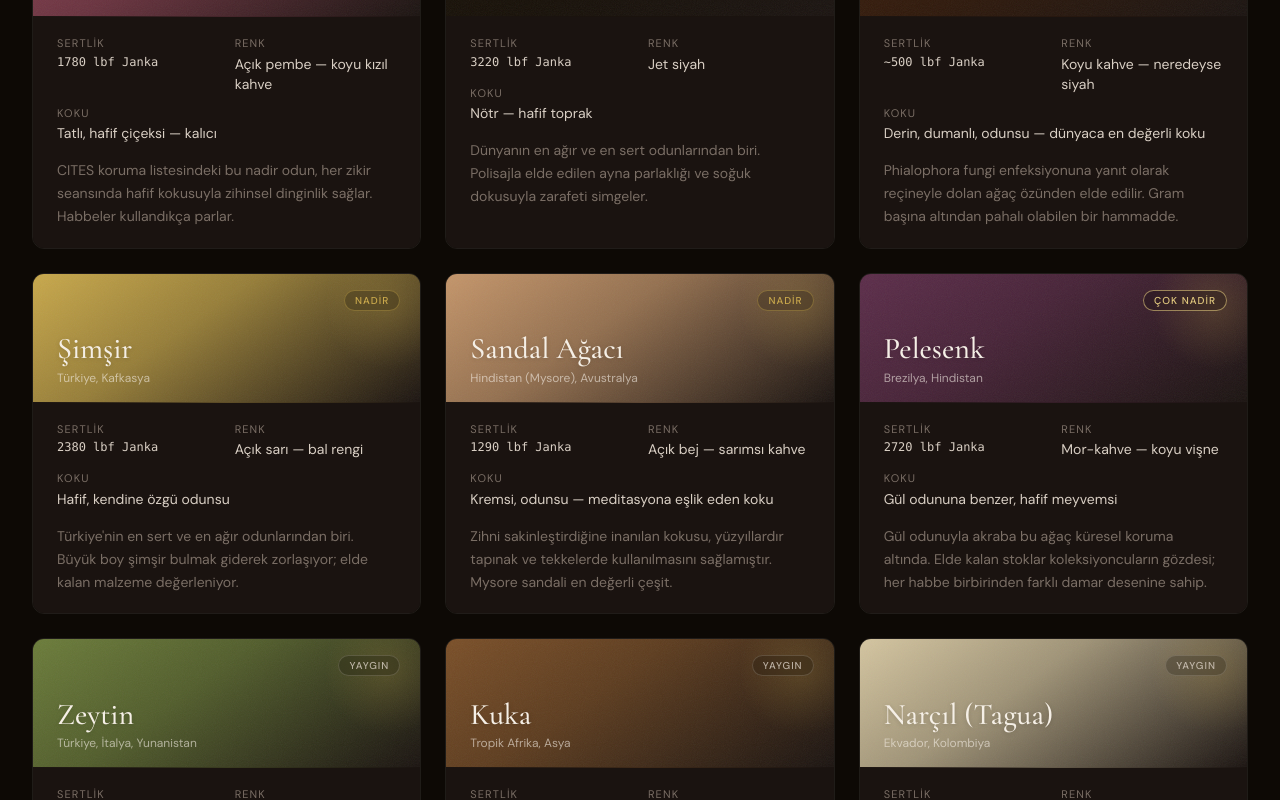
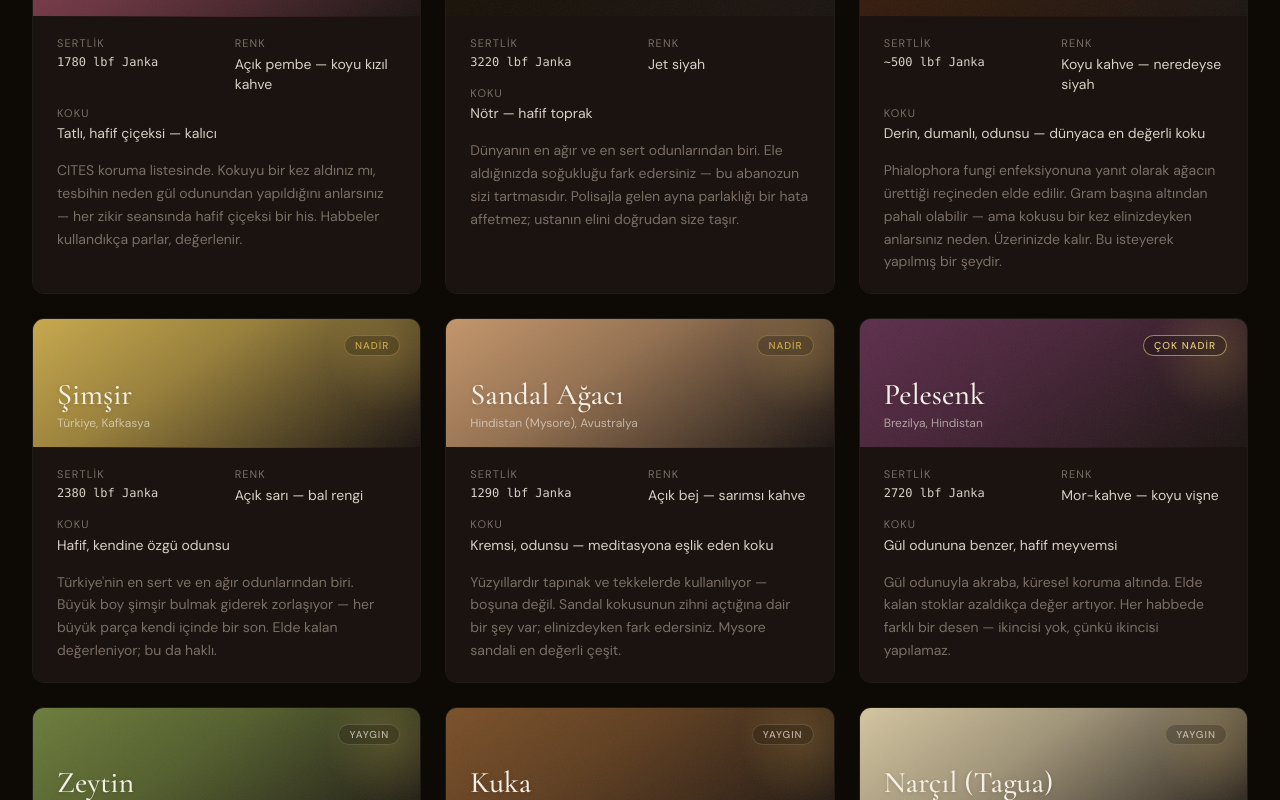
Before and after one commit to kuljhu/tesbih-usta, a Next.js app: page / in a window 1280 px wide. Shown: the part 2060-2860 px from the top of the page. Built offline with nearby package versions, Linux system fonts and the light colour scheme.

Commit message:
copy: malzeme ve kesim notları duygusal gerçekle birleştirildi + manifesto güncellendi

```diff
--- a/src/components/manifesto/ManifestoSection.tsx
+++ b/src/components/manifesto/ManifestoSection.tsx
@@ -38,13 +38,13 @@ export default function ManifestoSection() {
         <p className="text-[10px] uppercase tracking-[0.4em] text-gold mb-8">Utku Mert Tunçay</p>
 
         <blockquote className="font-serif text-3xl md:text-5xl lg:text-6xl font-light leading-snug text-cream">
-          Her tesbih bir kez yapılır.
+          Malzeme aklına düşmeden,
           <br />
-          <em className="text-gold not-italic">Bir daha yapılmaz.</em>
+          <em className="text-gold not-italic">gönlün kesime niyet etmeden.</em>
         </blockquote>
 
         <p className="mt-8 font-serif italic text-base md:text-lg text-muted">
-          İmamesindeki imzayı elinize aldığınızda görürsünüz.
+          Her tesbih böyle başlar.
         </p>
       </motion.div>
     </section>
--- a/src/data/cuts.ts
+++ b/src/data/cuts.ts
@@ -25,7 +25,7 @@ export const cuts: Cut[] = [
     ottoman: "مسکوی",
     era: "klasik-osmanlı",
     form: "Ortası şişkin, uçları hafif sivri — misk tohumuna öykünür",
-    note: "İmparatorluk atölyelerinin imzası sayılır. Adı misk kokusundan gelir; saray tesbihlerinde kehribar ve öd ağacıyla birlikte kullanılmıştır.",
+    note: "Adı misk kokusundan gelir. Saray tesbihlerinde kehribar ve öd ağacıyla buluşturulmuş — imparatorluk atölyelerinin tercihiydi. Usta işi mi değil mi, imamesine bakın.",
     materials: ["Kehribar", "Öd Ağacı", "Gül Odunu"],
     shape: "50% 50% 50% 50% / 40% 40% 60% 60%",
   },
@@ -35,7 +35,7 @@ export const cuts: Cut[] = [
     ottoman: "شلغمی",
     era: "klasik-osmanlı",
     form: "Gövdesi şişkin, iki ucu belirgin biçimde sivrilen — şalgam formu",
-    note: "Klasik Osmanlı dönemi tesbihlerinde yaygın bir kesim. Sığırcıktan daha geniş gövdesiyle ayırt edilir. Kahvehane kültüründe tercih edilen formlar arasında yer alır.",
+    note: "Klasik Osmanlı. İnce ve uzun — parmaklar arasında kendi ritmine girer, fark edilmeden. Kahvehane kültüründe bu kadar yaygınlaşmasının sebebi bu olabilir.",
     materials: ["Abanoz", "Oltu Taşı", "Şimşir", "Bakelit"],
     shape: "50% 50% 50% 50% / 35% 35% 65% 65%",
   },
@@ -45,7 +45,7 @@ export const cuts: Cut[] = [
     ottoman: "سیغیرجق",
     era: "istanbul-atölye",
     form: "Uçları huni gibi daralan ince bir bel — iki yönlü konik",
-    note: "İstanbul atölyelerinin zor ve prestijli kesimi. Usta işçiliği gerektirir; denge ve simetri küçük bir sapmayla kaybolur. Koleksiyoncular bu kesimi eline geçirebilmek için yıllarca bekler.",
+    note: "İstanbul atölyelerinin en zor kesimi. Başparmak yerini bilir — düşünmeden. Denge ve simetri küçük bir sapmayla kaybolur; usta işçiliği gerektirir. Koleksiyoncular yıllarca bekler, haklılar.",
     materials: ["Kehribar", "Şimşir", "Mamut Dişi", "Galalith"],
     shape: "50% 50% 50% 50% / 50% 50% 50% 50%",
   },
@@ -55,7 +55,7 @@ export const cuts: Cut[] = [
     ottoman: "بيضی",
     era: "evrensel",
     form: "Zeytin çekirdeği — simetrik oval, kenarlara doğru incelir",
-    note: "Tutuş konforu en yüksek kesim olarak bilinir. Osmanlı döneminden bu yana kullanımda; hem günlük hem de koleksiyonluk tesbihlerde tercih edilir.",
+    note: "Avuçta nasıl oturduğunu ilk tuttuğunuzda anlarsınız. Tutuş konforu en yüksek kesim — Osmanlı'dan bu yana günlük kullanımda kalmasının sebebi bu.",
     materials: ["Tüm ahşaplar", "Kemik grubu", "Taş grubu"],
     shape: "50%",
   },
@@ -65,7 +65,7 @@ export const cuts: Cut[] = [
     ottoman: "کرويی",
     era: "evrensel",
     form: "Tam küre — açı ve yön fark etmez",
-    note: "En kadim form. Veysel Karanî'nin hurma çekirdeğinden bu yana değişmeyen geometri. Malzemenin dokusunu ve rengini en saf haliyle öne çıkarır.",
+    note: "En eski form, en değişmez geometri. El nereye gideceğini kendiliğinden bulur — düşünmek gerekmez. Malzemenin dokusunu ve rengini olduğu gibi gösterir, saklamaz.",
     materials: ["Tüm malzemeler"],
     shape: "50%",
   },
@@ -75,7 +75,7 @@ export const cuts: Cut[] = [
     ottoman: "ارپا",
     era: "klasik-osmanlı",
     form: "İnce, uzun, hafif bombeli — arpa tanesinin formu",
-    note: "Bileklik ve minyatür tesbihlerde tercih edilen küçük ölçekli kesim. Osmanlı döneminde ince işçilik gerektiren parçalarda kullanılmıştır; ustanın sabır sınavı sayılır.",
+    note: "En ince, en küçük. Bir milimetrelik sapma bütün dengeyi bitirir — ustanın sabır sınavıdır. Bu yüzden doğru yapılmış bir arpa kesim tesbihi elde tutmak başka hissettiriyor.",
     materials: ["Sedef", "Firuze", "Akik", "Kehribar"],
     shape: "50% 50% 50% 50% / 30% 30% 70% 70%",
   },
@@ -85,7 +85,7 @@ export const cuts: Cut[] = [
     ottoman: "ارمودی",
     era: "istanbul-atölye",
     form: "Armut damlası — alt yarısı şişkin, üst yarısı sivrilen",
-    note: "Osmanlı sonrası İstanbul atölyelerinde geliştirilmiş form. Elin tuttuğu yerin şişkin tarafı olması ergonomik açıdan bilinçli bir tercihti; zikir seanslarında yorgunluğu azaltır.",
+    note: "Şişkin tarafı avuca, ince tarafı yukarı — elin tuttuğu yer bilinçli düşünülmüş. Uzun zikir seanslarında bu fark hissedilir. İstanbul atölyelerinde geliştirilmiş; sebebi ergonomik.",
     materials: ["Damla Kehribar", "Gül Odunu", "Mercan"],
     shape: "50% 50% 50% 50% / 60% 60% 40% 40%",
   },
@@ -95,7 +95,7 @@ export const cuts: Cut[] = [
     ottoman: "داملا",
     era: "evrensel",
     form: "Gözyaşı — üst sivri, alt geniş ve yuvarlak",
-    note: "Kehribar için özellikle uygun bir kesim; malzemenin içindeki ışığı alt yarıda toplar. Sıkma ve ateş kehribarda sıkça kullanılır.",
+    note: "Kehribarın kendi istediği form gibi — içindeki ışığı alt yarıda toplar. Bakınca koyamazsınız. Sıkma ve ateş kehribarda sıkça tercih edilmesinin sebebi bu.",
     materials: ["Kehribar", "Damla Kehribar", "Oltu Taşı"],
     shape: "50% 50% 50% 50% / 40% 40% 60% 60%",
   },
@@ -105,7 +105,7 @@ export const cuts: Cut[] = [
     ottoman: "فاسيتلی",
     era: "istanbul-atölye",
     form: "Çok yüzlü — 8, 16, 32 veya 64 yüzey; ışığı kırar ve dağıtır",
-    note: "Kristal, firuze ve akik gibi sert taşlara özgü kesim. Yüzey sayısı arttıkça işçilik ve fiyat yükselir. 64 yüzlü kesim saray siparişlerine mahsustur.",
+    note: "Her yüzey ışığı farklı kırıyor — her tuttuğunuzda başka bir tesbih. Kristal, firuze, akik gibi sert taşlar için biçilmiş kaftan. 64 yüzlü kesim saray siparişlerine mahsustur; bunu elde tutunca anlarsınız.",
     materials: ["Firuze", "Akik", "Lapis Lazuli", "Ametist", "Katalin"],
     shape: "50%",
   },
@@ -115,7 +115,7 @@ export const cuts: Cut[] = [
     ottoman: "کوتوک",
     era: "evrensel",
     form: "Düz silindir — iki ucu flat, gövde sabit çaplı",
-    note: "Yalın ve geometrik formu bazı esnaf tesbihlerin karakteri olmuştur. Modern tasarımda minimal estetiğe uyan tek geleneksel kesim.",
+    note: "Sade ve dürüst. Malzemenin kendini göstermesine izin verir — ne fazla, ne eksik. Minimal estetiğe uyan tek geleneksel kesim; bugün de işe yarıyor.",
     materials: ["Abanoz", "Şimşir", "Katalin", "Bakelit"],
     shape: "8px",
   },
@@ -125,7 +125,7 @@ export const cuts: Cut[] = [
     ottoman: "فيچی",
     era: "evrensel",
     form: "Kısa silindir, ortası hafif şişkin — fıçı formu",
-    note: "Kütükle akraba ancak ortası bombeli. Ele oturan yapısı günlük kullanımda pratik; özellikle ağır taş tesbihlerde tercih edilir.",
+    note: "Ortanın hafif şişliği avuca oturur — fark etmeden hissedersiniz. Kütüğün biraz daha düşünülmüş hali. Ağır taş tesbihlerde bu fark büyür.",
     materials: ["Oltu Taşı", "Oniks", "Abanoz", "Deve Kemiği"],
     shape: "40% 40% 40% 40% / 30% 30% 30% 30%",
   },
--- a/src/data/materials.ts
+++ b/src/data/materials.ts
@@ -43,7 +43,7 @@ export const materials: Material[] = [
     scent: "Tatlı, hafif çiçeksi — kalıcı",
     color: "Açık pembe — koyu kızıl kahve",
     rarity: "nadir",
-    note: "CITES koruma listesindeki bu nadir odun, her zikir seansında hafif kokusuyla zihinsel dinginlik sağlar. Habbeler kullandıkça parlar.",
+    note: "CITES koruma listesinde. Kokuyu bir kez aldınız mı, tesbihin neden gül odunundan yapıldığını anlarsınız — her zikir seansında hafif çiçeksi bir his. Habbeler kullandıkça parlar, değerlenir.",
     accent: "#8b4254",
   },
   {
@@ -55,7 +55,7 @@ export const materials: Material[] = [
     scent: "Nötr — hafif toprak",
     color: "Jet siyah",
     rarity: "nadir",
-    note: "Dünyanın en ağır ve en sert odunlarından biri. Polisajla elde edilen ayna parlaklığı ve soğuk dokusuyla zarafeti simgeler.",
+    note: "Dünyanın en ağır ve en sert odunlarından biri. Ele aldığınızda soğukluğu fark edersiniz — bu abanozun sizi tartmasıdır. Polisajla gelen ayna parlaklığı bir hata affetmez; ustanın elini doğrudan size taşır.",
     accent: "#1a1208",
   },
   {
@@ -67,7 +67,7 @@ export const materials: Material[] = [
     scent: "Derin, dumanlı, odunsu — dünyaca en değerli koku",
     color: "Koyu kahve — neredeyse siyah",
     rarity: "çok nadir",
-    note: "Phialophora fungi enfeksiyonuna yanıt olarak reçineyle dolan ağaç özünden elde edilir. Gram başına altından pahalı olabilen bir hammadde.",
+    note: "Phialophora fungi enfeksiyonuna yanıt olarak ağacın ürettiği reçineden elde edilir. Gram başına altından pahalı olabilir — ama kokusu bir kez elinizdeyken anlarsınız neden. Üzerinizde kalır. Bu isteyerek yapılmış bir şeydir.",
     accent: "#3d1f0d",
   },
   {
@@ -79,7 +79,7 @@ export const materials: Material[] = [
     scent: "Hafif, kendine özgü odunsu",
     color: "Açık sarı — bal rengi",
     rarity: "nadir",
-    note: "Türkiye'nin en sert ve en ağır odunlarından biri. Büyük boy şimşir bulmak giderek zorlaşıyor; elde kalan malzeme değerleniyor.",
+    note: "Türkiye'nin en sert ve en ağır odunlarından biri. Büyük boy şimşir bulmak giderek zorlaşıyor — her büyük parça kendi içinde bir son. Elde kalan değerleniyor; bu da haklı.",
     accent: "#c8a84b",
   },
   {
@@ -91,7 +91,7 @@ export const materials: Material[] = [
     scent: "Kremsi, odunsu — meditasyona eşlik eden koku",
     color: "Açık bej — sarımsı kahve",
     rarity: "nadir",
-    note: "Zihni sakinleştirdiğine inanılan kokusu, yüzyıllardır tapınak ve tekkelerde kullanılmasını sağlamıştır. Mysore sandali en değerli çeşit.",
+    note: "Yüzyıllardır tapınak ve tekkelerde kullanılıyor — boşuna değil. Sandal kokusunun zihni açtığına dair bir şey var; elinizdeyken fark edersiniz. Mysore sandali en değerli çeşit.",
     accent: "#c4956a",
   },
   {
@@ -103,7 +103,7 @@ export const materials: Material[] = [
     scent: "Gül odununa benzer, hafif meyvemsi",
     color: "Mor-kahve — koyu vişne",
     rarity: "çok nadir",
-    note: "Gül odunuyla akraba bu ağaç küresel koruma altında. Elde kalan stoklar koleksiyoncuların gözdesi; her habbe birbirinden farklı damar desenine sahip.",
+    note: "Gül odunuyla akraba, küresel koruma altında. Elde kalan stoklar azaldıkça değer artıyor. Her habbede farklı bir desen — ikincisi yok, çünkü ikincisi yapılamaz.",
     accent: "#5c2d4a",
   },
   {
@@ -115,7 +115,7 @@ export const materials: Material[] = [
     scent: "Hafif zeytinyağı — neredeyse nötr",
     color: "Sarı-yeşil — koyu kahve, yoğun damarlı",
     rarity: "yaygın",
-    note: "Akdeniz'in kadim ağacı. Her habbe özgün damar deseniyle tekil bir görünüme sahip. Mukaddes coğrafyalarda yetişen ağaçlardan üretilenler ayrıca değerlenir.",
+    note: "Akdeniz'in kadim ağacı. Ne kadar yaşlıysa desen o kadar derin, o kadar anlamlı. Her habbe başka görünür — mukaddes coğrafyalarda yetişen ağaçlardan üretilenler ayrıca değerlenir.",
     accent: "#6b7c3a",
   },
   {
@@ -127,7 +127,7 @@ export const materials: Material[] = [
     scent: "Nötr",
     color: "Açık kahve → kullandıkça koyu kahve",
     rarity: "yaygın",
-    note: "Osmanlı hekimlerinin tercihiydi — antimikrobiyal özelliğiyle ünlüdür. Kullanıldıkça koyulaşır ve değer kazanır; her tesbih sahibinin eliyle renklenir.",
+    note: "Osmanlı hekimlerinin tercihiydi — antimikrobiyal özelliğiyle ünlüdür. Ama asıl özelliği şu: kullandıkça koyulaşır, elin geçmişini tutar. Her tesbih sahibiyle birlikte renklenir.",
     accent: "#7a4f28",
   },
   {
@@ -139,7 +139,7 @@ export const materials: Material[] = [
     scent: null,
     color: "Krem beyaz — fildişi",
     rarity: "yaygın",
-    note: "\"Bitkisel fildişi\" olarak da bilinir. Gerçek fildişinden ayırt edilmesi son derece güçtür. Fil avına alternatif olarak 19. yüzyılda keşfedilmiştir.",
+    note: "\"Bitkisel fildişi\" derler. Gerçek fildişinden ayırt etmek neredeyse imkânsız — elde hissi, ağırlığı, rengi. Fil avına etik bir alternatif olarak 19. yüzyılda keşfedildi; yerinde bir keşifti.",
     accent: "#d4c5a0",
   },
   {
@@ -151,7 +151,7 @@ export const materials: Material[] = [
     scent: "Hafif tatlı, odunsu",
     color: "Koyu kahve — neredeyse siyah",
     rarity: "yaygın",
-    note: "Tesbihin başladığı yerdir. Veysel Karanî'nin ilk sayı tuttuğu malzeme olduğu rivayet edilir. Mütevazı görünümü, kökeni bilenler için ayrı bir anlam taşır.",
+    note: "Tesbihin başladığı yer burası. Veysel Karanî'nin ilk sayı tuttuğu malzeme olduğu rivayet edilir. Mütevazı, sade — kökeni bilenler için bu sadelik başlı başına bir değerdir.",
     accent: "#3a2010",
   },
 
@@ -165,7 +165,7 @@ export const materials: Material[] = [
     scent: "Hafif reçineli, ısıyla belirginleşir",
     color: "Limon sarısı — koyu kiraz arası, 256 ton",
     rarity: "nadir",
-    note: "40–60 milyon yıllık çam reçinesinin fosilleşmesiyle oluşur. Tuz suyunda yüzer, sürtünmeyle statik elektrik üretir — bu iki test sahteyi ayırt eder.",
+    note: "40–60 milyon yıllık çam reçinesinin fosilleşmesiyle oluşur. Elde ısınınca kokuyu bırakır — o an, milyonlarca yıl önce başlayan bir şeyin devamıdır. Tuz suyunda yüzer, sürtünmeyle statik elektrik üretir; bu iki test sahteyi ayırt eder.",
     accent: "#c9822a",
   },
   {
@@ -177,7 +177,7 @@ export const materials: Material[] = [
     scent: "Güçlü reçineli, tütsü benzeri",
     color: "Şeffaf limon — koyu bal",
     rarity: "çok nadir",
-    note: "Baltık kehribarından farklı kimyasal yapısı ve daha güçlü kokusuyla ayrışır. Yemen damla kehribarı koleksiyoncular arasında en çok aranan çeşit.",
+    note: "Baltık kehribarından farklı kimyasal yapısı ve çok daha güçlü kokusuyla ayrışır. Yemen damla kehribarını koleksiyoncular yıllarca arar — elinizde tuttuğunuzu bilin.",
     accent: "#d4a017",
   },
   {
@@ -189,7 +189,7 @@ export const materials: Material[] = [
     scent: null,
     color: "Krem beyaz — pembe iridyum",
     rarity: "yaygın",
-    note: "İnci istiridyesinin iç tabakasından elde edilir. Işıkla birlikte canlanan gökkuşağı yansımaları her açıdan farklı bir görünüm yaratır.",
+    note: "İnci istiridyesinin iç tabakasından elde edilir. Işık nereden gelirse gelsin farklı bir renk çıkar. Doyulmaz bir malzeme — izlemekten bıkamazsınız.",
     accent: "#d4c5b0",
   },
   {
@@ -201,7 +201,7 @@ export const materials: Material[] = [
     scent: null,
     color: "Kan kırmızısı — açık pembe mercan",
     rarity: "çok nadir",
-    note: "Corallium rubrum türü el ile toplanır, her habbesi ayrı ayrı şekillendirilir. Derinliğine göre rengi değişen organik bir deniz hazinesi.",
+    note: "Corallium rubrum türü, deniz dibinden el ile toplanır. Her habbesi ayrı ayrı şekillendirilir — her biri bir süreçti, bir karardı. Derinliğine göre rengi değişir; tekrar edilemez.",
     accent: "#c0392b",
   },
   {
@@ -213,7 +213,7 @@ export const materials: Material[] = [
     scent: null,
     color: "Krem — hafif sarımsı, kahverengi damarlar",
     rarity: "çok nadir",
-    note: "10.000+ yıl önce nesli tükenen mamutların buzul altından çıkan dişidir. Gerçek fildişiyle aynı dokuya sahip, yasal ve etik tek fildişi alternatifi.",
+    note: "10.000 yılı aşkın süre Sibirya buzulunun altındaydı. Gerçek fildişiyle aynı doku, aynı ağırlık — şimdi elde. Bu kadar eski bir şeyi tutmak farklı hissettiriyor.",
     accent: "#c9b99a",
   },
   {
@@ -225,7 +225,7 @@ export const materials: Material[] = [
     scent: null,
     color: "Krem beyaz — hafif sarı",
     rarity: "yaygın",
-    note: "Osmanlı tesbihçiliğinin geleneksel malzemesi. Hafifliği ve işlenebilirliğiyle ustalar arasında tercih edilir; yaşlandıkça fildişi tonlarına döner.",
+    note: "Osmanlı tesbihçiliğinin geleneksel malzemesi — sebebi hâlâ geçerli. Hafif, işlenebilir, zamanla fildişi tonlarına döner. Zaman onu güzelleştirir.",
     accent: "#d6c9a8",
   },
   {
@@ -237,7 +237,7 @@ export const materials: Material[] = [
     scent: "İşleme sırasında kendine özgü koku",
     color: "Siyah — kahverengi, yarı şeffaf",
     rarity: "yaygın",
-    note: "Manda boynuzu ısıyla şekillendirilebilir; her habbe içinden geçen ışıkla farklı bir derinlik kazanır. Osmanlı atölyelerinin temel malzemelerinden biri.",
+    note: "Manda boynuzu ısıyla şekillenir, soğuyunca hafızasını korur. Her habbe içinden geçen ışıkla farklı bir derinlik kazanır. Osmanlı atölyelerinin temeliydi — bugün de aynı sebebi taşıyor.",
     accent: "#2a1f0f",
   },
 
@@ -251,7 +251,7 @@ export const materials: Material[] = [
     scent: null,
     color: "Yoğun mat siyah",
     rarity: "nadir",
-    note: "Yalnızca Türkiye'nin Oltu ilçesinden çıkar. Jet olarak da bilinen bu organik mineralin dünya rezervlerinin büyük çoğunluğu bu coğrafyadadır.",
+    note: "Dünyanın tek yerinden çıkar — Erzurum'un Oltu ilçesi. Her gram bir coğrafyadır. Dünya rezervlerinin büyük çoğunluğu bu topraklarda; bir gün biter.",
     accent: "#1c1c1c",
   },
   {
@@ -263,7 +263,7 @@ export const materials: Material[] = [
     scent: null,
     color: "Gökyüzü mavisi — yeşilimsi mavi",
     rarity: "nadir",
-    note: "Bakır minerallerinin oluşturduğu opak taş. İran Nişapur firuzesi dünyada en aranan ve en değerli çeşit; matriks desenleri her taşı benzersiz kılar.",
+    note: "Bakır minerallerinden oluşan opak bir taş. İran sarayından geçmiş, koleksiyonlarda kalmış — bugün elde. Nişapur firuzesinin matriks desenleri her taşı tekil kılar; iki tanesi aynı değildir.",
     accent: "#2980b9",
   },
   {
@@ -275,7 +275,7 @@ export const materials: Material[] = [
     scent: null,
     color: "Kırmızı — turuncu — sarı, yarı şeffaf",
     rarity: "yaygın",
-    note: "İslam geleneğinde özel yeri olan akik, Hz. Peygamber'in yüzük taşı olarak rivayet edilir. Yemen akiki rengi ve damarıyla en değerli çeşit kabul edilir.",
+    note: "Hz. Peygamber'in yüzük taşı olarak rivayet edilir. Bu kadar köklü bir tercih boşuna olmaz. Yemen akiki rengi ve damarıyla en değerlisi — onu elde tutmak tarihin içinde durmak gibi.",
     accent: "#c0392b",
   },
   {
@@ -287,7 +287,7 @@ export const materials: Material[] = [
     scent: null,
     color: "Koyu gece mavisi, altın pirit noktaları",
     rarity: "nadir",
-    note: "5.000 yıldır Badehşan madenlerinden çıkarılan bu taş, Osmanlı minyatürlerindeki mavinin kaynağıdır. Altın pirit noktaları \"yıldızlı gece\" görünümü verir.",
+    note: "5.000 yıldır aynı Badehşan madenlerinden çıkıyor. Osmanlı minyatürlerindeki o mavi buradandı. Altın pirit noktaları yıldızlı gece gibi — bakınca bırakmak zor.",
     accent: "#1a3a6e",
   },
   {
@@ -299,7 +299,7 @@ export const materials: Material[] = [
     scent: null,
     color: "Derin siyah, beyaz bantlar",
     rarity: "yaygın",
-    note: "Akikin siyah ve beyaz bantlı çeşidi. Derin rengi ve yüksek polisaj kabiliyetiyle lüks tesbihlerde abanoz ve oltu taşına rakip.",
+    note: "Akikin siyah ve beyaz bantlı çeşidi. Abanoz kadar siyah, ondan daha sert — ikisi arasında tercih zordur. Yüksek polisajla elde edilen derinlik bakışı tutar.",
     accent: "#1a1a1a",
   },
   {
@@ -311,7 +311,7 @@ export const materials: Material[] = [
     scent: null,
     color: "Açık lavanta — koyu mor",
     rarity: "yaygın",
-    note: "Kuvars ailesinin mor üyesi. Kesafeti ve renk dağılımı fiyatı belirler; koyu ve eşit renkli taşlar koleksiyonculuk için tercih edilir.",
+    note: "Kuvars ailesinin mor üyesi. Lavantadan koyu mora değişen tonlar — her açıda başka bir tesbih. Koyu ve eşit renkli taşlar koleksiyonculuk için tercih edilir; rengin derinliği değerin derinliğidir.",
     accent: "#6b3fa0",
   },
 
@@ -325,7 +325,7 @@ export const materials: Material[] = [
     scent: "Isıtılınca tatlı fenolik koku — kehribarı anımsatır",
     color: "Her renk; zamanla amber tonlarına dönüşür",
     rarity: "nadir",
-    note: "1950'lerde üretimi durdu. Gerçek katalin zamanla renk değiştirir — bu \"yaşlanma\" koleksiyoncular tarafından güzellik sayılır. Sahte plastikten fenolik kokusuyla ayrılır.",
+    note: "1950'de üretimi durdu — stok giderek azalıyor. Gerçek katalin zamanla renk değiştirir; koleksiyoncular bu yaşlanmayı güzellik sayar. Isıtılınca bıraktığı fenolik koku sahte plastikten ayırt ettirir.",
     accent: "#c9942a",
   },
   {
@@ -337,7 +337,7 @@ export const materials: Material[] = [
     scent: "Hafif süt kokusu — işleme sırasında",
     color: "Her renkte; mat ve derin tonlar karakteristik",
     rarity: "çok nadir",
-    note: "Süt proteini kazeinden üretilir; yaklaşık 1 yıl pres altında sertleştirilir. İlk sentetik plastiklerden biri. Üretimi çoktan durdu, elde kalanı antika değer taşır.",
+    note: "Süttan yapıldı — kazein proteini, bir yıl pres altında. Artık üretilmiyor. Elde kalan her parça antika; bu malzemeyi kullanmak bir şeyin sonuna dokunmak gibi.",
     accent: "#7a4a8a",
   },
   {
@@ -349,7 +349,7 @@ export const materials: Material[] = [
     scent: "Isıtılınca karbolik asit kokusu",
     color: "Siyah, koyu kahve, kırmızı-kahve — opak",
     rarity: "nadir",
-    note: "Dünyanın ilk tam sentetik plastiği. Günümüzde üretilmiyor; eski Osmanlı döneminden kalma bakelit tesbihler koleksiyonculuk açısından önemli.",
+    note: "Dünyanın ilk tam sentetik plastiği — 1907'de doğdu, bugün üretilmiyor. Osmanlı döneminden kalma bakelit tesbihler koleksiyoncular için ayrı bir yer tutar; tarihe dokunmak bu.",
     accent: "#2d1a0d",
   },
   {
@@ -361,7 +361,7 @@ export const materials: Material[] = [
     scent: "Hafif kamfor kokusu",
     color: "Şeffaf — her renkte, fildişi ve kehribar taklitleri yaygın",
     rarity: "çok nadir",
-    note: "Bakeliti önceleyen ilk plastik. Son derece yanıcı olduğundan kullanımı kısıtlandı. Eski selüloit tesbihler müze ve koleksiyoncuların ilgi alanında.",
+    note: "Bakeliti önceleyen ilk plastik. Çok yanıcı olduğu için yasaklandı — o yüzden az kaldı. Kalanlar müzelerde ve koleksiyonlarda; elinde selüloit olan bilir ne tuttuğunu.",
     accent: "#c4aa7a",
   },
 ];
```
